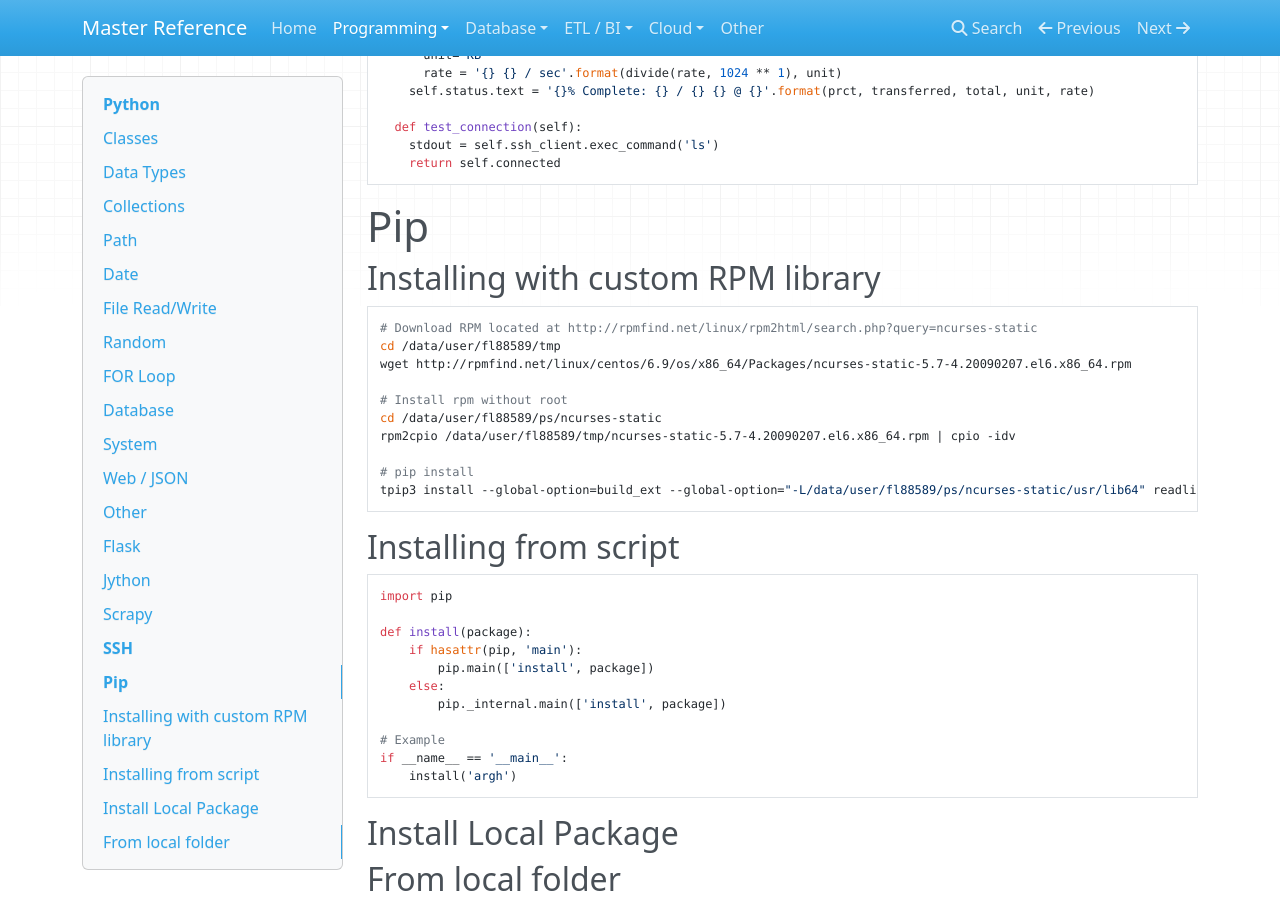
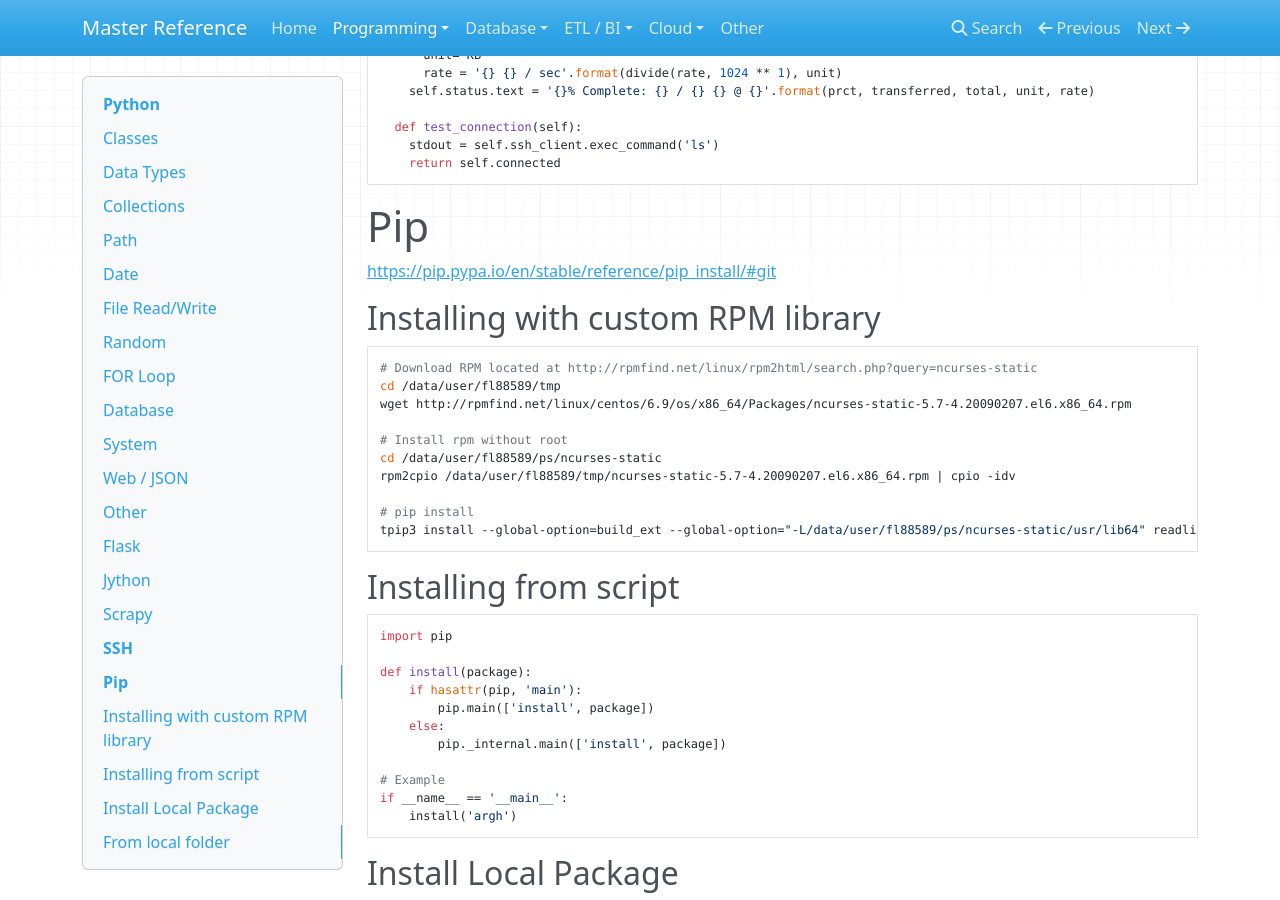
Before and after one commit to flarco/ref-docs, an MkDocs documentation site: the page built from docs/programming/python.md, in a window 1280 px wide and 900 px high, scrolled down 46785 px. Built offline with MkDocs 1.6.1, drawn with Linux system fonts in a browser that asks for light colours; nearby versions of some CDN libraries; old or Windows-style settings are respelled for this version of MkDocs.

Commit message:
pip link addition

````diff
--- a/docs/programming/python.md
+++ b/docs/programming/python.md
@@ -2576,6 +2576,8 @@ class Server(object):
 
 # Pip
 
+<https://pip.pypa.io/en/stable/reference/pip_install/#git>
+
 ## Installing with custom RPM library
 
 ```bash
````
